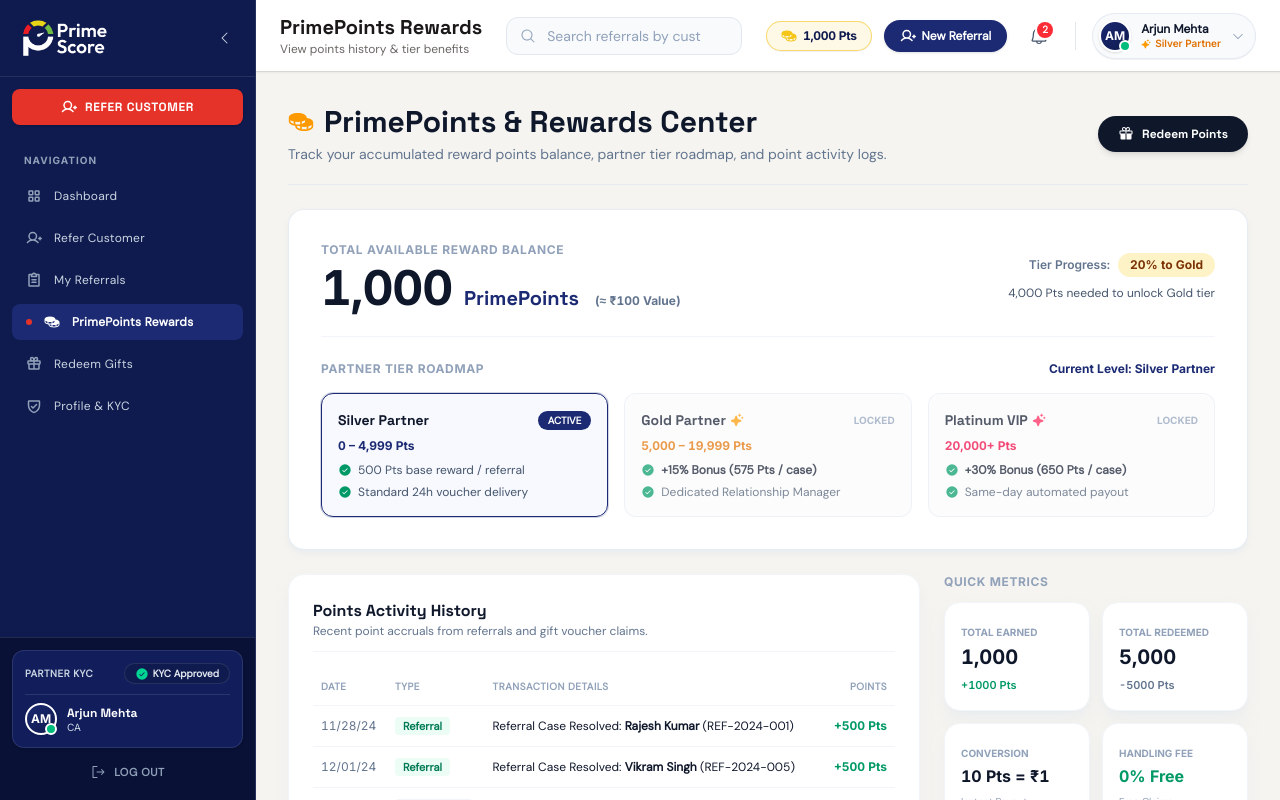
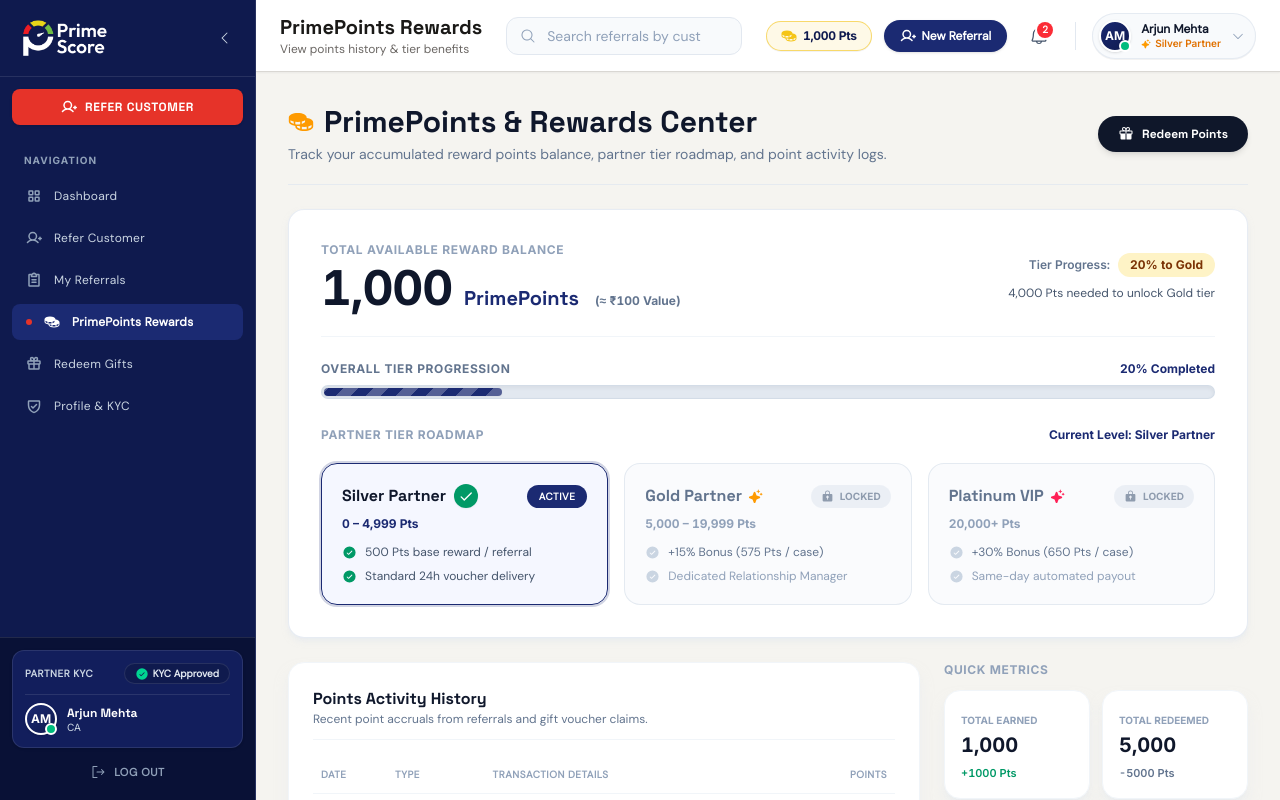
Before and after one commit to ReachOutToHardik/primescorepartner, a Next.js app: page /rewards in a window 1280 px wide. Shown: the top 800 px of the page. Built offline with nearby package versions, Linux system fonts and the light colour scheme.

Commit message:
Feature: Added moving animated stripes to navy blue progress bar on Rewards page

```diff
--- a/app/(portal)/rewards/page.tsx
+++ b/app/(portal)/rewards/page.tsx
@@ -13,6 +13,8 @@
   ArrowUpRight,
   ArrowDownRight,
   Lightning,
+  LockKey,
+  Check,
 } from '@phosphor-icons/react';
 import { Card } from '@/components/ui/Card';
 
@@ -98,9 +100,24 @@
           </div>
         </div>
 
-        {/* Milestone Steps Bar */}
-        <div className="space-y-4">
-          <div className="flex items-center justify-between">
+        {/* Progress Bar & Roadmap */}
+        <div className="space-y-5">
+          {/* Progress Bar Track: Grey Background with Navy Blue Fill */}
+          <div className="space-y-2">
+            <div className="flex items-center justify-between text-xs font-mono-num font-bold">
+              <span className="text-slate-500 uppercase tracking-wider">Overall Tier Progression</span>
+              <span className="text-[#1B2A72]">{progressPercent}% Completed</span>
+            </div>
+            <div className="w-full bg-slate-200 h-3.5 rounded-full overflow-hidden p-0.5 border border-slate-300/60 shadow-inner">
+              <div
+                className="bg-[#1B2A72] h-full rounded-full transition-all duration-700 shadow-xs animate-stripe relative"
+                style={{ width: `${progressPercent}%` }}
+              />
+            </div>
+          </div>
+
+          {/* Roadmap Header */}
+          <div className="flex items-center justify-between pt-2">
             <span className="text-xs font-bold uppercase tracking-wider text-slate-400 block font-mono-num">
               Partner Tier Roadmap
             </span>
@@ -110,86 +127,124 @@
           </div>
 
           <div className="grid grid-cols-1 md:grid-cols-3 gap-4">
-            {/* SILVER TIER */}
-            <div className={`p-4 rounded-xl border transition-all ${
-              currentTier === 'Silver' ? 'bg-indigo-50/50 border-[#1B2A72] ring-1 ring-[#1B2A72]/20' : 'bg-slate-50/60 border-slate-200/80 opacity-70'
+            {/* SILVER TIER (Base/Completed) */}
+            <div className={`p-5 rounded-2xl border transition-all relative ${
+              currentTier === 'Silver' ? 'bg-indigo-50/60 border-[#1B2A72] ring-2 ring-[#1B2A72]/20' : 'bg-slate-50/80 border-slate-200/80'
             }`}>
               <div className="flex items-center justify-between mb-2">
-                <h4 className="font-display font-bold text-sm text-slate-900">Silver Partner</h4>
+                <div className="flex items-center gap-2">
+                  <h4 className="font-display font-bold text-base text-slate-900">Silver Partner</h4>
+                  {/* Big Check Mark Icon when Tier Completed */}
+                  <span className="w-6 h-6 rounded-full bg-emerald-600 text-white flex items-center justify-center shadow-xs">
+                    <Check size={14} weight="bold" />
+                  </span>
+                </div>
                 {currentTier === 'Silver' && (
-                  <span className="px-2.5 py-0.5 bg-[#1B2A72] text-white text-[10px] font-bold uppercase rounded-full">
-                    Active
+                  <span className="px-3 py-1 bg-[#1B2A72] text-white text-[10px] font-bold uppercase rounded-full tracking-wider">
+                    ACTIVE
                   </span>
                 )}
               </div>
-              <p className="text-xs font-mono-num text-[#1B2A72] font-bold mb-2">0 &ndash; 4,999 Pts</p>
-              <ul className="text-xs text-slate-600 space-y-1.5 font-medium">
-                <li className="flex items-center gap-1.5">
-                  <CheckCircle size={14} className="text-emerald-600 shrink-0" weight="fill" />
+              <p className="text-xs font-mono-num text-[#1B2A72] font-bold mb-3">0 &ndash; 4,999 Pts</p>
+              <ul className="text-xs text-slate-600 space-y-2 font-medium">
+                <li className="flex items-center gap-2">
+                  <CheckCircle size={15} className="text-emerald-600 shrink-0" weight="fill" />
                   <span>500 Pts base reward / referral</span>
                 </li>
-                <li className="flex items-center gap-1.5">
-                  <CheckCircle size={14} className="text-emerald-600 shrink-0" weight="fill" />
+                <li className="flex items-center gap-2">
+                  <CheckCircle size={15} className="text-emerald-600 shrink-0" weight="fill" />
                   <span>Standard 24h voucher delivery</span>
                 </li>
               </ul>
             </div>
 
             {/* GOLD TIER */}
-            <div className={`p-4 rounded-xl border transition-all ${
-              currentTier === 'Gold' ? 'bg-amber-50/60 border-amber-400 ring-1 ring-amber-400/30' : 'bg-slate-50/60 border-slate-200/80 opacity-70'
+            <div className={`p-5 rounded-2xl border transition-all relative ${
+              currentTier === 'Gold'
+                ? 'bg-amber-50/60 border-amber-500 ring-2 ring-amber-500/30'
+                : totalPoints >= 5000
+                ? 'bg-emerald-50/40 border-emerald-300'
+                : 'bg-slate-50/70 border-slate-200/90'
             }`}>
               <div className="flex items-center justify-between mb-2">
-                <h4 className="font-display font-bold text-sm text-slate-900 flex items-center gap-1">
-                  <span>Gold Partner</span>
-                  <Sparkle size={14} className="text-amber-500" weight="fill" />
-                </h4>
+                <div className="flex items-center gap-2">
+                  <h4 className={`font-display font-bold text-base flex items-center gap-1.5 ${totalPoints < 5000 ? 'text-slate-500' : 'text-slate-900'}`}>
+                    <span>Gold Partner</span>
+                    <Sparkle size={15} className="text-amber-500" weight="fill" />
+                  </h4>
+
+                  {totalPoints >= 5000 ? (
+                    <span className="w-6 h-6 rounded-full bg-emerald-600 text-white flex items-center justify-center shadow-xs">
+                      <Check size={14} weight="bold" />
+                    </span>
+                  ) : null}
+                </div>
+
                 {currentTier === 'Gold' ? (
-                  <span className="px-2.5 py-0.5 bg-amber-400 text-amber-950 text-[10px] font-bold uppercase rounded-full">
-                    Active
+                  <span className="px-3 py-1 bg-amber-400 text-amber-950 text-[10px] font-bold uppercase rounded-full tracking-wider">
+                    ACTIVE
                   </span>
-                ) : (
-                  <span className="text-[10px] font-mono-num text-slate-400 font-bold uppercase">Locked</span>
-                )}
+                ) : totalPoints < 5000 ? (
+                  <span className="px-2.5 py-1 bg-slate-200/80 text-slate-500 font-mono-num text-[10px] font-bold uppercase rounded-full flex items-center gap-1.5 opacity-70">
+                    <LockKey size={13} weight="fill" className="text-slate-500" />
+                    <span>LOCKED</span>
+                  </span>
+                ) : null}
               </div>
-              <p className="text-xs font-mono-num text-amber-600 font-bold mb-2">5,000 &ndash; 19,999 Pts</p>
-              <ul className="text-xs text-slate-600 space-y-1.5 font-medium">
-                <li className="flex items-center gap-1.5">
-                  <CheckCircle size={14} className="text-emerald-600 shrink-0" weight="fill" />
-                  <span className="font-bold text-slate-900">+15% Bonus (575 Pts / case)</span>
+              <p className={`text-xs font-mono-num font-bold mb-3 ${totalPoints < 5000 ? 'text-slate-400' : 'text-amber-600'}`}>5,000 &ndash; 19,999 Pts</p>
+              <ul className={`text-xs space-y-2 font-medium ${totalPoints < 5000 ? 'text-slate-400' : 'text-slate-600'}`}>
+                <li className="flex items-center gap-2">
+                  <CheckCircle size={15} className={totalPoints < 5000 ? 'text-slate-300' : 'text-emerald-600'} weight="fill" />
+                  <span className={totalPoints < 5000 ? 'text-slate-500' : 'font-bold text-slate-900'}>+15% Bonus (575 Pts / case)</span>
                 </li>
-                <li className="flex items-center gap-1.5">
-                  <CheckCircle size={14} className="text-emerald-600 shrink-0" weight="fill" />
+                <li className="flex items-center gap-2">
+                  <CheckCircle size={15} className={totalPoints < 5000 ? 'text-slate-300' : 'text-emerald-600'} weight="fill" />
                   <span>Dedicated Relationship Manager</span>
                 </li>
               </ul>
             </div>
 
             {/* PLATINUM TIER */}
-            <div className={`p-4 rounded-xl border transition-all ${
-              currentTier === 'Platinum' ? 'bg-rose-50/60 border-rose-400 ring-1 ring-rose-400/20' : 'bg-slate-50/60 border-slate-200/80 opacity-70'
+            <div className={`p-5 rounded-2xl border transition-all relative ${
+              currentTier === 'Platinum'
+                ? 'bg-rose-50/60 border-rose-500 ring-2 ring-rose-500/20'
+                : totalPoints >= 20000
+                ? 'bg-emerald-50/40 border-emerald-300'
+                : 'bg-slate-50/70 border-slate-200/90'
             }`}>
               <div className="flex items-center justify-between mb-2">
-                <h4 className="font-display font-bold text-sm text-slate-900 flex items-center gap-1">
-                  <span>Platinum VIP</span>
-                  <Sparkle size={14} className="text-rose-500" weight="fill" />
-                </h4>
+                <div className="flex items-center gap-2">
+                  <h4 className={`font-display font-bold text-base flex items-center gap-1.5 ${totalPoints < 20000 ? 'text-slate-500' : 'text-slate-900'}`}>
+                    <span>Platinum VIP</span>
+                    <Sparkle size={15} className="text-rose-500" weight="fill" />
+                  </h4>
+
+                  {totalPoints >= 20000 ? (
+                    <span className="w-6 h-6 rounded-full bg-emerald-600 text-white flex items-center justify-center shadow-xs">
+                      <Check size={14} weight="bold" />
+                    </span>
+                  ) : null}
+                </div>
+
                 {currentTier === 'Platinum' ? (
-                  <span className="px-2.5 py-0.5 bg-rose-600 text-white text-[10px] font-bold uppercase rounded-full">
-                    Active
+                  <span className="px-3 py-1 bg-rose-600 text-white text-[10px] font-bold uppercase rounded-full tracking-wider">
+                    ACTIVE
                   </span>
-                ) : (
-                  <span className="text-[10px] font-mono-num text-slate-400 font-bold uppercase">Locked</span>
-                )}
+                ) : totalPoints < 20000 ? (
+                  <span className="px-2.5 py-1 bg-slate-200/80 text-slate-500 font-mono-num text-[10px] font-bold uppercase rounded-full flex items-center gap-1.5 opacity-70">
+                    <LockKey size={13} weight="fill" className="text-slate-500" />
+                    <span>LOCKED</span>
+                  </span>
+                ) : null}
               </div>
-              <p className="text-xs font-mono-num text-rose-600 font-bold mb-2">20,000+ Pts</p>
-              <ul className="text-xs text-slate-600 space-y-1.5 font-medium">
-                <li className="flex items-center gap-1.5">
-                  <CheckCircle size={14} className="text-emerald-600 shrink-0" weight="fill" />
-                  <span className="font-bold text-slate-900">+30% Bonus (650 Pts / case)</span>
+              <p className={`text-xs font-mono-num font-bold mb-3 ${totalPoints < 20000 ? 'text-slate-400' : 'text-rose-600'}`}>20,000+ Pts</p>
+              <ul className={`text-xs space-y-2 font-medium ${totalPoints < 20000 ? 'text-slate-400' : 'text-slate-600'}`}>
+                <li className="flex items-center gap-2">
+                  <CheckCircle size={15} className={totalPoints < 20000 ? 'text-slate-300' : 'text-emerald-600'} weight="fill" />
+                  <span className={totalPoints < 20000 ? 'text-slate-500' : 'font-bold text-slate-900'}>+30% Bonus (650 Pts / case)</span>
                 </li>
-                <li className="flex items-center gap-1.5">
-                  <CheckCircle size={14} className="text-emerald-600 shrink-0" weight="fill" />
+                <li className="flex items-center gap-2">
+                  <CheckCircle size={15} className={totalPoints < 20000 ? 'text-slate-300' : 'text-emerald-600'} weight="fill" />
                   <span>Same-day automated payout</span>
                 </li>
               </ul>
--- a/app/globals.css
+++ b/app/globals.css
@@ -94,11 +94,30 @@
   100% { transform: translateX(-50%); }
 }
 
+@keyframes stripeMove {
+  0% { background-position: 0 0; }
+  100% { background-position: 30px 0; }
+}
+
 .animate-fade-up { animation: fadeUp 0.3s ease-out both; }
 .animate-fade-in { animation: fadeIn 0.2s ease-out both; }
 .animate-slide-in { animation: slideIn 0.25s ease-out both; }
 .animate-marquee { animation: marquee 20s linear infinite; }
 .animate-marquee:hover { animation-play-state: paused; }
+.animate-stripe {
+  background-image: linear-gradient(
+    135deg,
+    rgba(255, 255, 255, 0.25) 25%,
+    transparent 25%,
+    transparent 50%,
+    rgba(255, 255, 255, 0.25) 50%,
+    rgba(255, 255, 255, 0.25) 75%,
+    transparent 75%,
+    transparent
+  );
+  background-size: 30px 30px;
+  animation: stripeMove 1.2s linear infinite;
+}
 
 .skeleton {
   background: linear-gradient(
```
